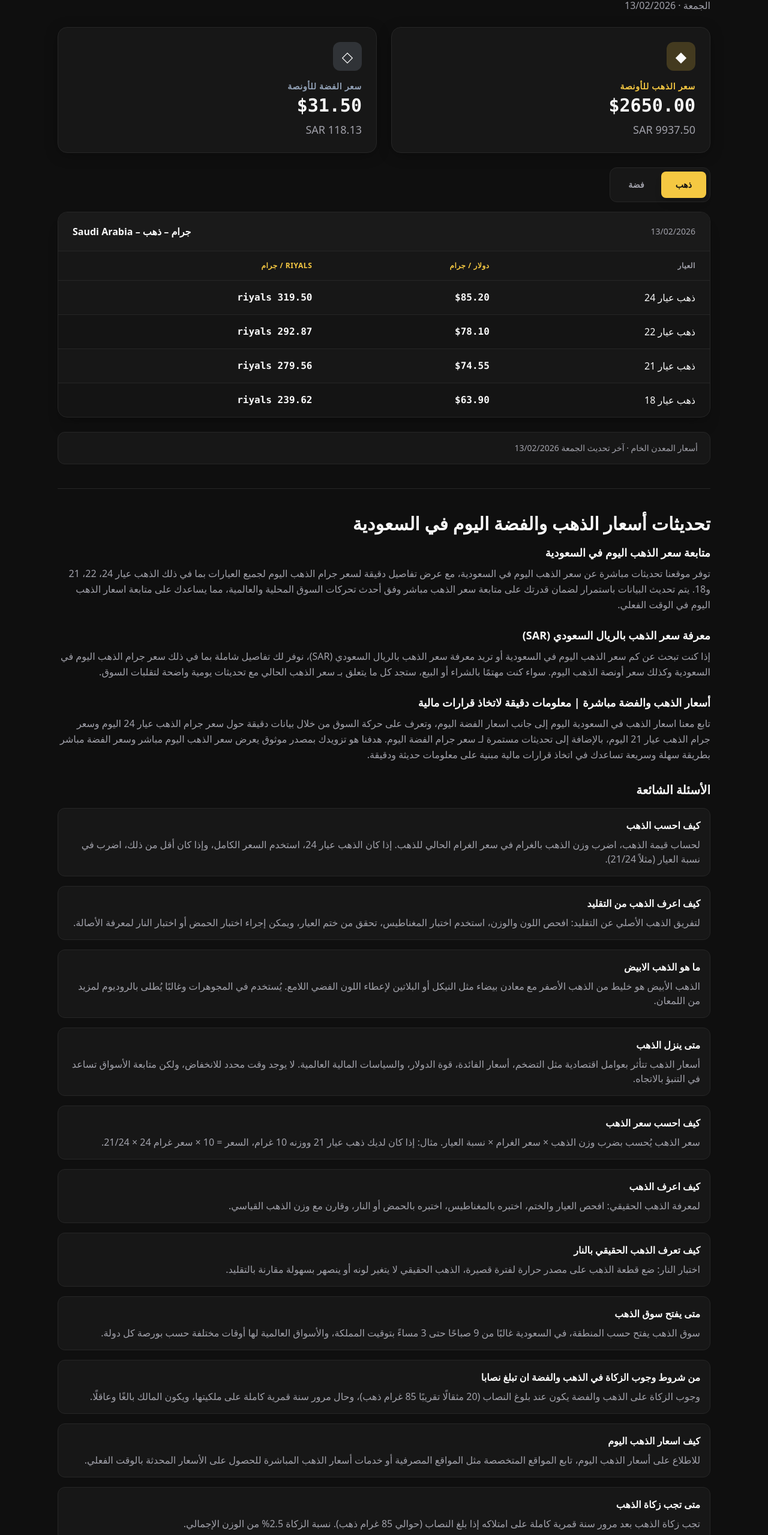
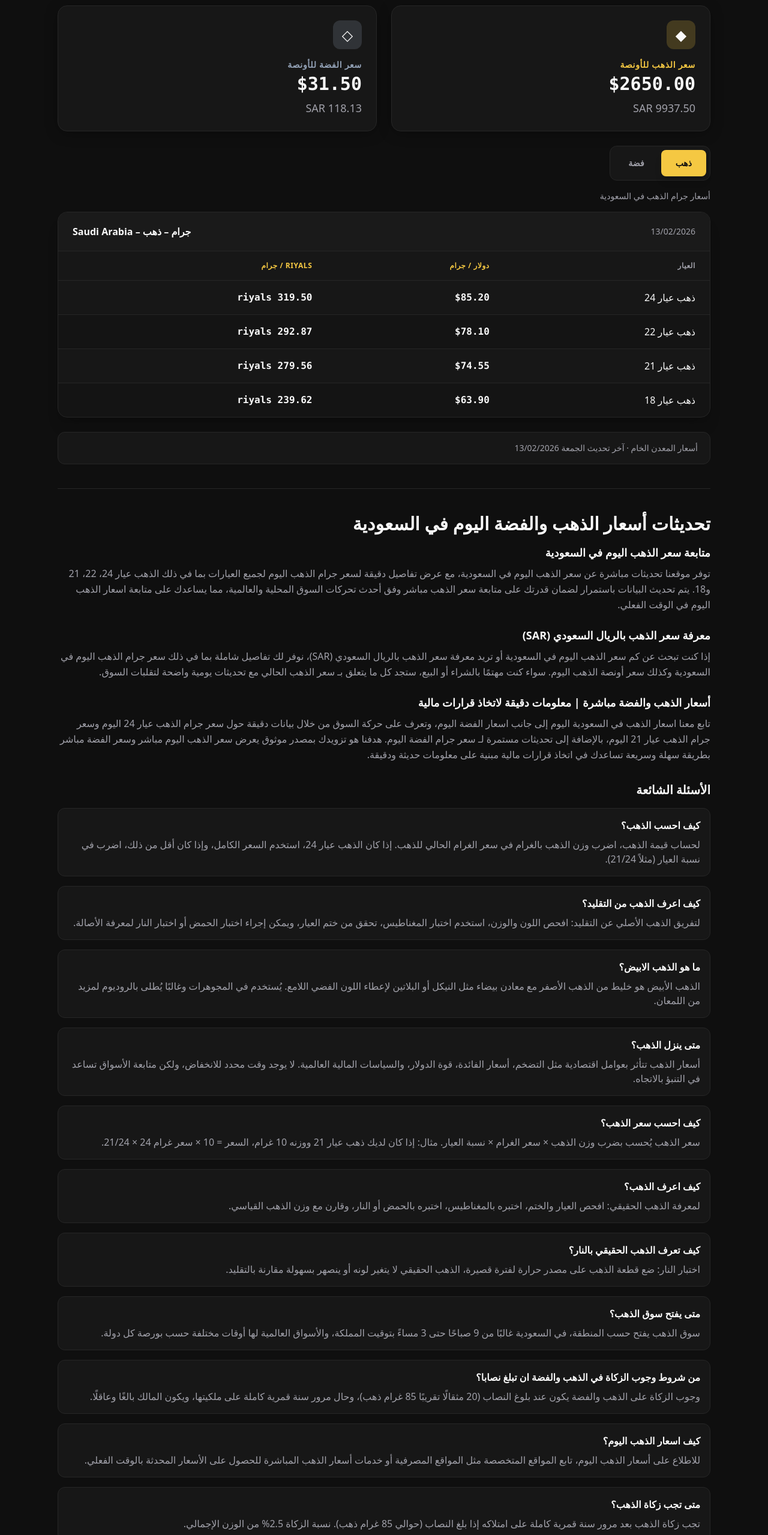
Before and after one commit to sheharzad-developer/Gold-Silver-Rates-Worldwide, a Next.js app: page /saudi-gold-silver in a window 1280 px wide. Shown: the part 228-2787 px from the top of the page at 60% size. Built offline with nearby package versions, Linux system fonts and the light colour scheme; no server answers.

Commit message:
Updated Layout

```diff
--- a/src/components/CountryGoldSilverLayout.tsx
+++ b/src/components/CountryGoldSilverLayout.tsx
@@ -52,11 +52,6 @@ export function CountryGoldSilverLayout({ config, rates, pageContent }: Props) {
           <h1 className="mb-2 text-4xl font-bold tracking-tight text-[var(--foreground)] sm:text-5xl">
             {t ? (config.titleAr ?? t.title) : "Gold & Silver Rates"}
           </h1>
-          {config.subtitleAr && (
-            <p className="mb-2 text-lg font-medium text-[var(--foreground-muted)]">
-              {config.subtitleAr}
-            </p>
-          )}
           <p className="text-[var(--foreground-muted)]">
             {dayName} · {sectionDate}
           </p>
@@ -101,6 +96,7 @@ export function CountryGoldSilverLayout({ config, rates, pageContent }: Props) {
           countryName={config.name}
           sectionDate={sectionDate}
           locale={locale}
+          subtitleAr={config.subtitleAr}
         />
 
         <div className="mt-6 rounded-xl border border-[var(--border)] bg-[var(--card-bg)] px-5 py-4 text-sm text-[var(--foreground-muted)]">
--- a/src/components/MetalTabs.tsx
+++ b/src/components/MetalTabs.tsx
@@ -12,6 +12,8 @@ interface Props {
   countryName: string;
   sectionDate: string;
   locale?: "ar" | "en";
+  /** Optional subtitle below tabs (e.g. أسعار جرام الذهب في السعودية) */
+  subtitleAr?: string;
 }
 
 export function MetalTabs({
@@ -21,6 +23,7 @@ export function MetalTabs({
   countryName,
   sectionDate,
   locale = "en",
+  subtitleAr,
 }: Props) {
   const [active, setActive] = useState<"gold" | "silver">("gold");
   const current = active === "gold" ? gold : silver;
@@ -56,6 +59,11 @@ export function MetalTabs({
           {isAr ? ar.silver : "Silver"}
         </button>
       </div>
+      {subtitleAr && (
+        <p className="text-right text-sm font-medium text-[var(--foreground-muted)]">
+          {subtitleAr}
+        </p>
+      )}
       <RatesTable
         rows={current.perGram}
         currencyNameForTable={currencyNameForTable}
--- a/src/content/saudi.ts
+++ b/src/content/saudi.ts
@@ -36,47 +36,47 @@ export const saudiPageContent = {
   },
   faq: [
     {
-      q: "كيف احسب الذهب",
+      q: "كيف احسب الذهب؟",
       a: "لحساب قيمة الذهب، اضرب وزن الذهب بالغرام في سعر الغرام الحالي للذهب. إذا كان الذهب عيار 24، استخدم السعر الكامل، وإذا كان أقل من ذلك، اضرب في نسبة العيار (مثلاً 21/24).",
     },
     {
-      q: "كيف اعرف الذهب من التقليد",
+      q: "كيف اعرف الذهب من التقليد؟",
       a: "لتفريق الذهب الأصلي عن التقليد: افحص اللون والوزن، استخدم اختبار المغناطيس، تحقق من ختم العيار، ويمكن إجراء اختبار الحمض أو اختبار النار لمعرفة الأصالة.",
     },
     {
-      q: "ما هو الذهب الابيض",
+      q: "ما هو الذهب الابيض؟",
       a: "الذهب الأبيض هو خليط من الذهب الأصفر مع معادن بيضاء مثل النيكل أو البلاتين لإعطاء اللون الفضي اللامع. يُستخدم في المجوهرات وغالبًا يُطلى بالروديوم لمزيد من اللمعان.",
     },
     {
-      q: "متى ينزل الذهب",
+      q: "متى ينزل الذهب؟",
       a: "أسعار الذهب تتأثر بعوامل اقتصادية مثل التضخم، أسعار الفائدة، قوة الدولار، والسياسات المالية العالمية. لا يوجد وقت محدد للانخفاض، ولكن متابعة الأسواق تساعد في التنبؤ بالاتجاه.",
     },
     {
-      q: "كيف احسب سعر الذهب",
+      q: "كيف احسب سعر الذهب؟",
       a: "سعر الذهب يُحسب بضرب وزن الذهب × سعر الغرام × نسبة العيار. مثال: إذا كان لديك ذهب عيار 21 ووزنه 10 غرام، السعر = 10 × سعر غرام 24 × 21/24.",
     },
     {
-      q: "كيف اعرف الذهب",
+      q: "كيف اعرف الذهب؟",
       a: "لمعرفة الذهب الحقيقي: افحص العيار والختم، اختبره بالمغناطيس، اختبره بالحمض أو النار، وقارن مع وزن الذهب القياسي.",
     },
     {
-      q: "كيف تعرف الذهب الحقيقي بالنار",
+      q: "كيف تعرف الذهب الحقيقي بالنار؟",
       a: "اختبار النار: ضع قطعة الذهب على مصدر حرارة لفترة قصيرة، الذهب الحقيقي لا يتغير لونه أو ينصهر بسهولة مقارنة بالتقليد.",
     },
     {
-      q: "متى يفتح سوق الذهب",
+      q: "متى يفتح سوق الذهب؟",
       a: "سوق الذهب يفتح حسب المنطقة، في السعودية غالبًا من 9 صباحًا حتى 3 مساءً بتوقيت المملكة، والأسواق العالمية لها أوقات مختلفة حسب بورصة كل دولة.",
     },
     {
-      q: "من شروط وجوب الزكاة في الذهب والفضة ان تبلغ نصابا",
+      q: "من شروط وجوب الزكاة في الذهب والفضة ان تبلغ نصابا؟",
       a: "وجوب الزكاة على الذهب والفضة يكون عند بلوغ النصاب (20 مثقالًا تقريبًا 85 غرام ذهب)، وحال مرور سنة قمرية كاملة على ملكيتها، ويكون المالك بالغًا وعاقلًا.",
     },
     {
-      q: "كيف اسعار الذهب اليوم",
+      q: "كيف اسعار الذهب اليوم؟",
       a: "للاطلاع على أسعار الذهب اليوم، تابع المواقع المتخصصة مثل المواقع المصرفية أو خدمات أسعار الذهب المباشرة للحصول على الأسعار المحدثة بالوقت الفعلي.",
     },
     {
-      q: "متى تجب زكاة الذهب",
+      q: "متى تجب زكاة الذهب؟",
       a: "تجب زكاة الذهب بعد مرور سنة قمرية كاملة على امتلاكه إذا بلغ النصاب (حوالي 85 غرام ذهب). نسبة الزكاة 2.5% من الوزن الإجمالي.",
     },
   ] as FaqItem[],
```
